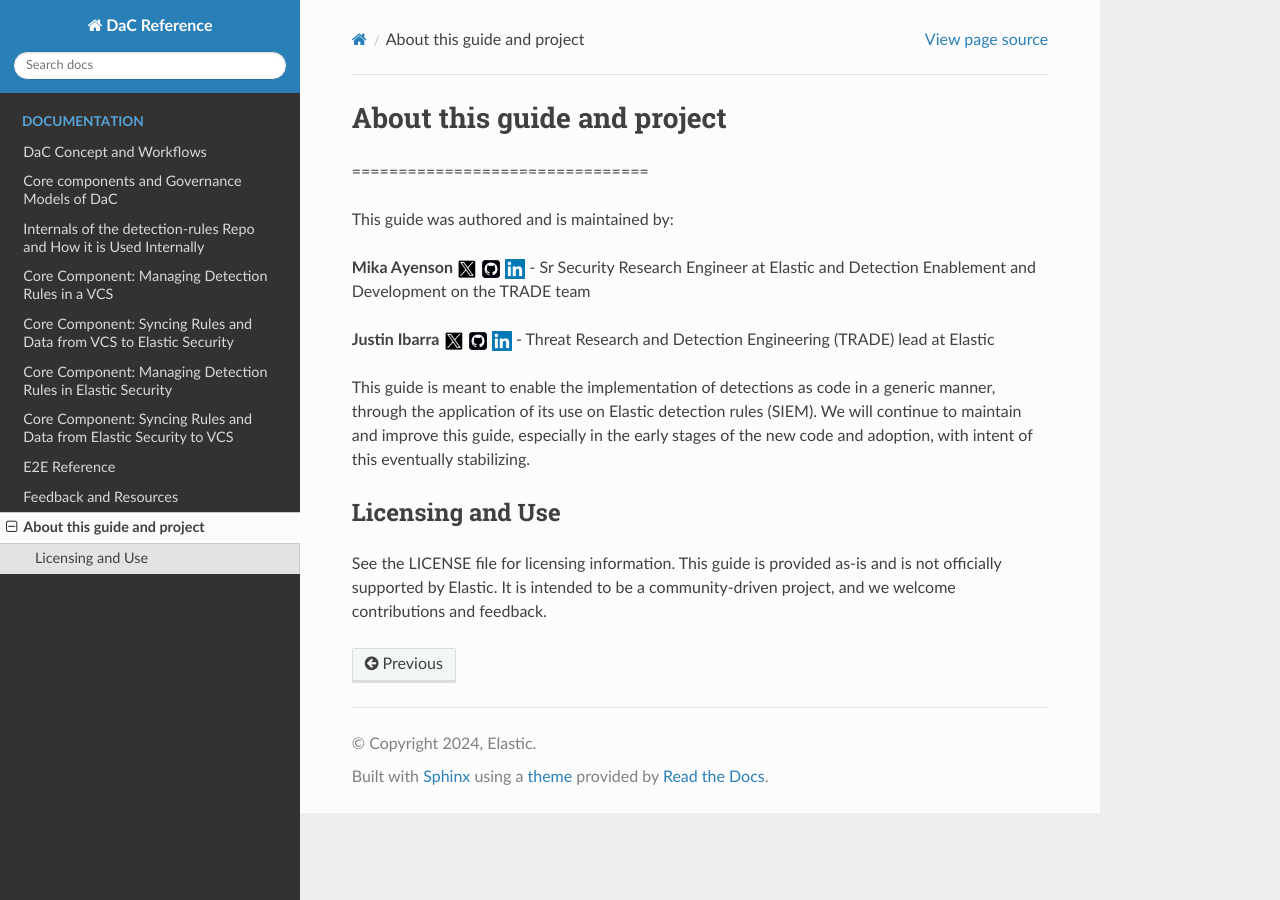
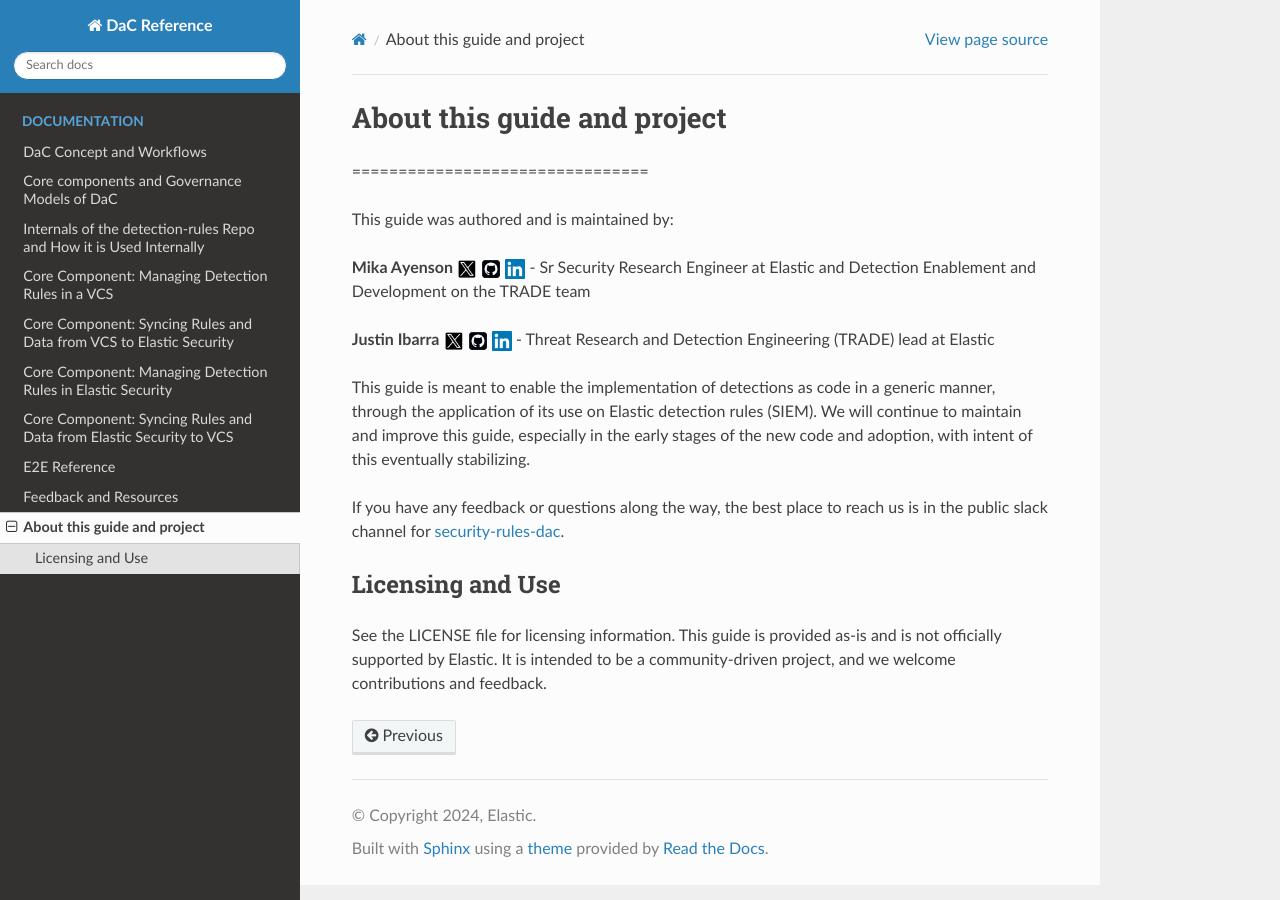
Before and after one commit to elastic/DaC-Reference, a Sphinx documentation site: the page built from docs/about.md, in a window 1280 px wide. Built offline with Sphinx 7.4.7 and the Read the Docs theme 2.0.0, drawn with Linux system fonts in a browser that asks for light colours.

Commit message:
added comment about slack

```diff
--- a/docs/about.md
+++ b/docs/about.md
@@ -9,6 +9,8 @@
 
 This guide is meant to enable the implementation of detections as code in a generic manner, through the application of its use on Elastic detection rules (SIEM). We will continue to maintain and improve this guide, especially in the early stages of the new code and adoption, with intent of this eventually stabilizing.
 
+If you have any feedback or questions along the way, the best place to reach us is in the public slack channel for [security-rules-dac](https://elasticstack.slack.com/archives/C06TE19EP09).
+
 ## Licensing and Use
 
 See the LICENSE file for licensing information. This guide is provided as-is and is not officially supported by Elastic. It is intended to be a community-driven project, and we welcome contributions and feedback.
```
